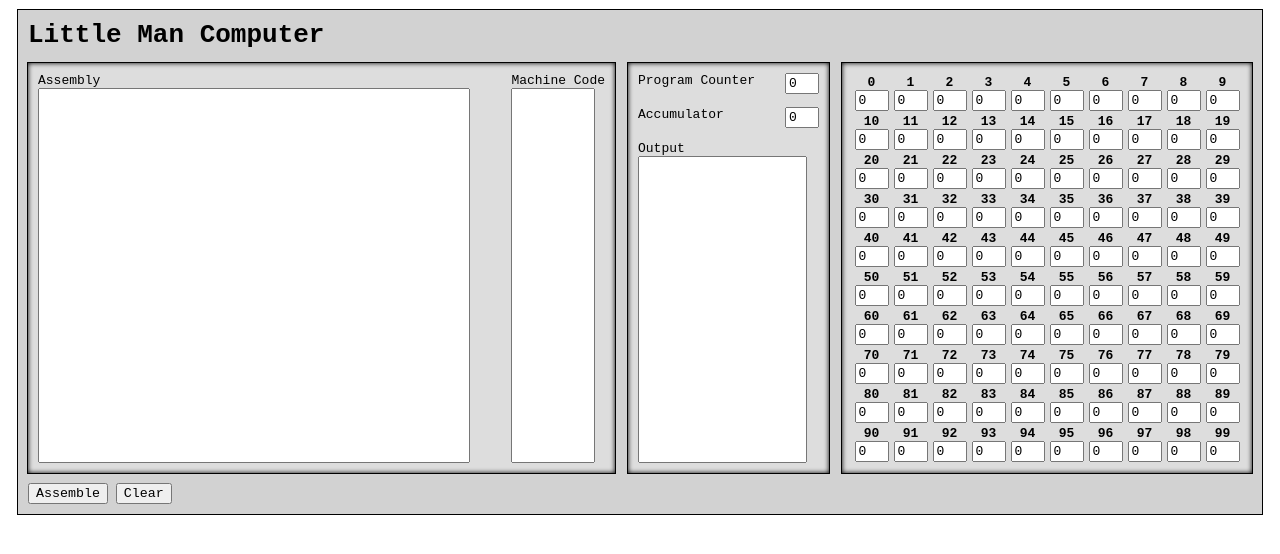
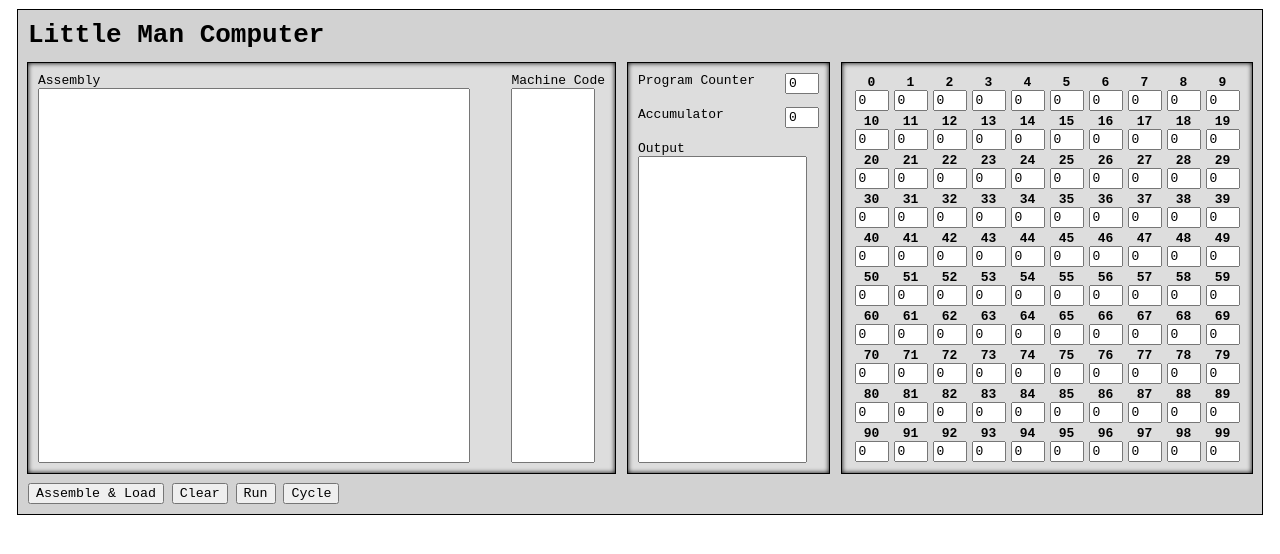
Before and after one commit to johnellis0/lmc-simulator, a plain HTML site: page index.html in a window 1280 px wide. Drawn offline with Linux system fonts and the light colour scheme.

Commit message:
Add Run/Step  buttons to html

```diff
--- a/index.html
+++ b/index.html
@@ -55,8 +55,10 @@
     </div>
 
     <div id="lmc-controls">
-        <button id="assemble">Assemble</button>
+        <button id="assemble">Assemble & Load</button>
         <button id="clear">Clear</button>
+        <button id="run">Run</button>
+        <button id="cycle">Cycle</button>
     </div>
 </div>
 </body>
```
